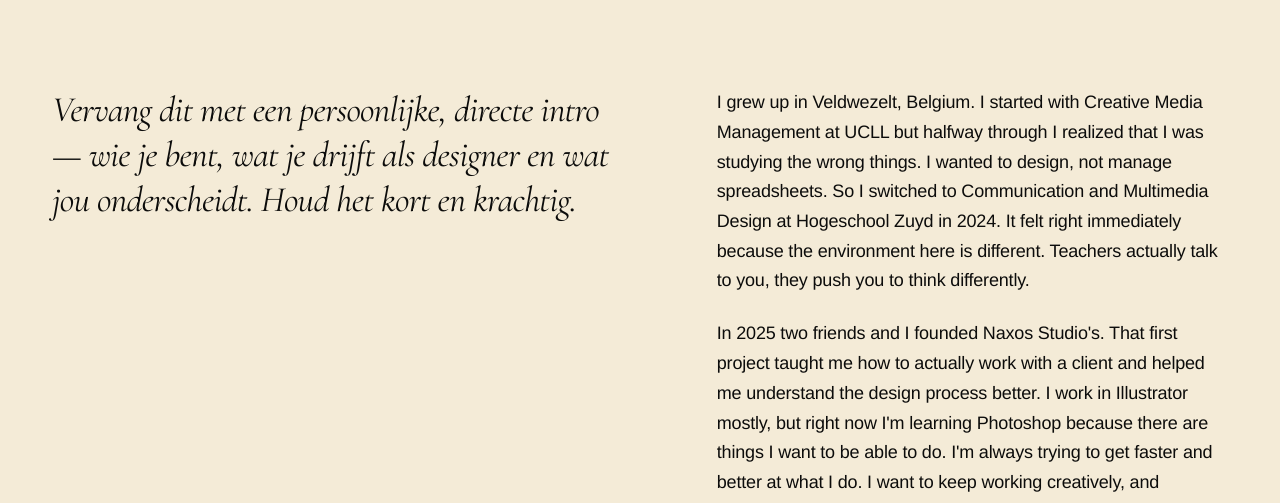
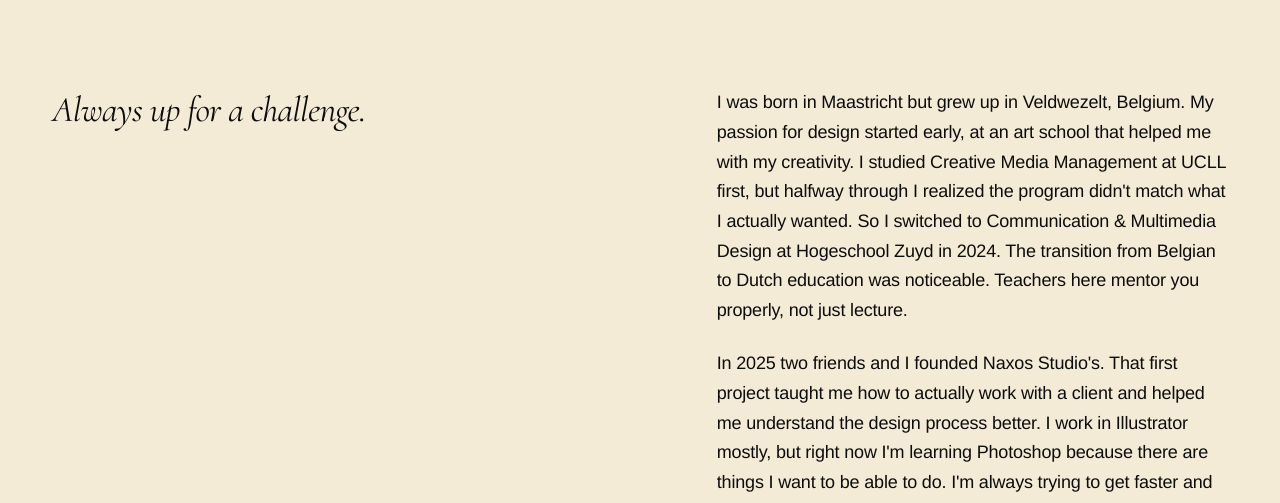
Before and after one commit to LouisMullers/LouisMullers.github.io, a plain HTML site: page about.html in a window 1280 px wide. Shown: the part 681-1184 px from the top of the page. Drawn offline with Linux system fonts and the light colour scheme; a web font is replaced by a local one.

Commit message:
Update: add intro 'Always up for a challenge' and complete paragraph 1

```diff
--- a/about.html
+++ b/about.html
@@ -53,13 +53,13 @@
       <!-- Links: grote Cormorant italic quote -->
       <div class="about-quote-col">
         <p class="about-quote">
-          <em>Vervang dit met een persoonlijke, directe intro — wie je bent, wat je drijft als designer en wat jou onderscheidt. Houd het kort en krachtig.</em>
+          Always up for a challenge.
         </p>
       </div>
 
       <!-- Rechts: bio tekst -->
       <div class="about-bio-col">
-        <p class="about-bio-text">I grew up in Veldwezelt, Belgium. I started with Creative Media Management at UCLL but halfway through I realized that I was studying the wrong things. I wanted to design, not manage spreadsheets. So I switched to Communication and Multimedia Design at Hogeschool Zuyd in 2024. It felt right immediately because the environment here is different. Teachers actually talk to you, they push you to think differently.</p>
+        <p class="about-bio-text">I was born in Maastricht but grew up in Veldwezelt, Belgium. My passion for design started early, at an art school that helped me with my creativity. I studied Creative Media Management at UCLL first, but halfway through I realized the program didn't match what I actually wanted. So I switched to Communication & Multimedia Design at Hogeschool Zuyd in 2024. The transition from Belgian to Dutch education was noticeable. Teachers here mentor you properly, not just lecture.</p>
         <p class="about-bio-text">In 2025 two friends and I founded Naxos Studio's. That first project taught me how to actually work with a client and helped me understand the design process better. I work in Illustrator mostly, but right now I'm learning Photoshop because there are things I want to be able to do. I'm always trying to get faster and better at what I do. I want to keep working creatively, and eventually I'd like to start something for myself, whether that's expanding Naxos or something completely different. Sport keeps me grounded because sitting and designing all day is intense.</p>
       </div>
 
```
